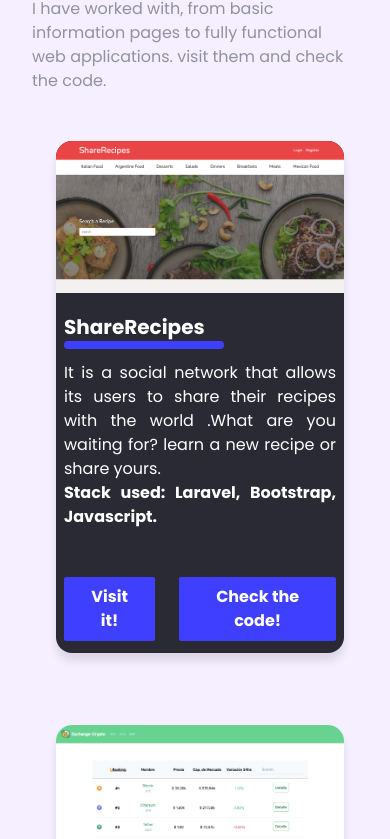
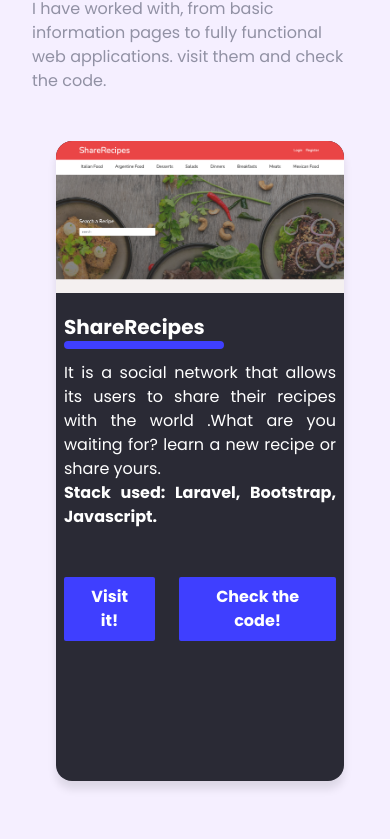
Before and after one commit to fabriciobencomo/Portfolio_2.0, a Vue app: page / in a window 390 px wide. Shown: the part 2797-3636 px from the top of the page. Built offline with nearby package versions, Linux system fonts and the light colour scheme.

Commit message:
responsive design project

```diff
--- a/src/components/Project.vue
+++ b/src/components/Project.vue
@@ -79,7 +79,8 @@
 	display: flex;
 	margin: 1.5rem;
 	overflow: hidden;
-	height: 32rem;
+	min-height: 32rem;
+    height:40rem;
 }
 
 
```
